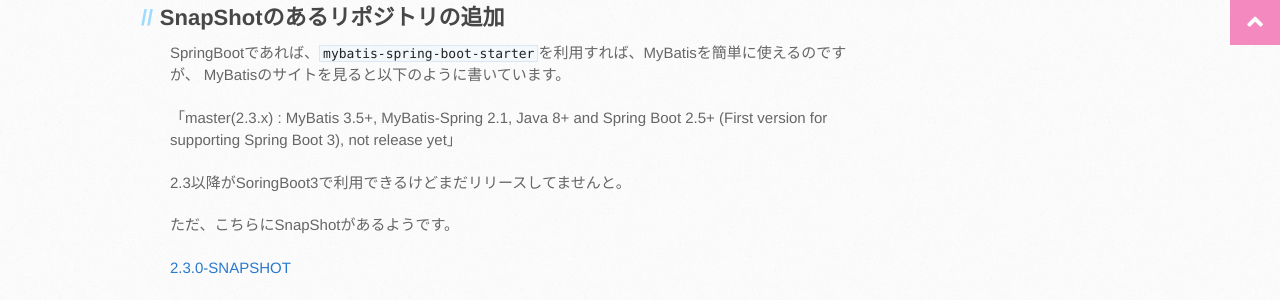
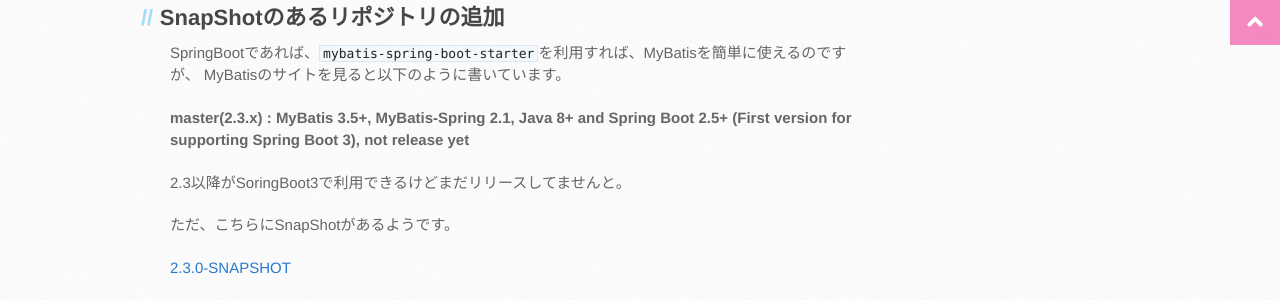
Before and after one commit to mtaketani113/mtaketani113.github.io, a Jekyll site: the page built from it/java/springBoot3WithMyBatis.md, in a window 1280 px wide. Shown: the part 905-1205 px from the top of the page. Built offline with Jekyll 4.4.1, drawn with Linux system fonts in a browser that asks for light colours; nearby versions of some CDN libraries; comment, search, counter and statistics services are not loaded; the repository's description, which GitHub fills in, is left out.

Commit message:
太字に修正

```diff
--- a/it/java/springBoot3WithMyBatis.md
+++ b/it/java/springBoot3WithMyBatis.md
@@ -41,7 +41,7 @@ VSCodeなどでSpring Boot Extention Packなどを利用すれば、3.0.0-M4も
 SpringBootであれば、`mybatis-spring-boot-starter`を利用すれば、MyBatisを簡単に使えるのですが、
 MyBatisのサイトを見ると以下のように書いています。
 
-「master(2.3.x) : MyBatis 3.5+, MyBatis-Spring 2.1, Java 8+ and Spring Boot 2.5+ (First version for supporting Spring Boot 3), not release yet」
+**master(2.3.x) : MyBatis 3.5+, MyBatis-Spring 2.1, Java 8+ and Spring Boot 2.5+ (First version for supporting Spring Boot 3), not release yet**
 
 2.3以降がSoringBoot3で利用できるけどまだリリースしてませんと。
 
```
